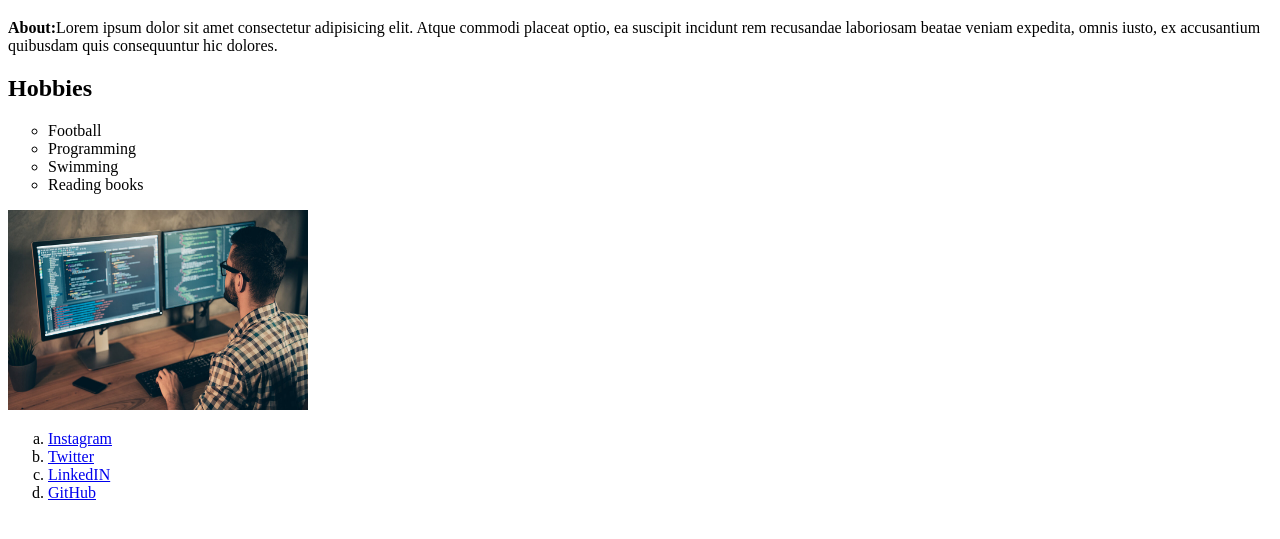
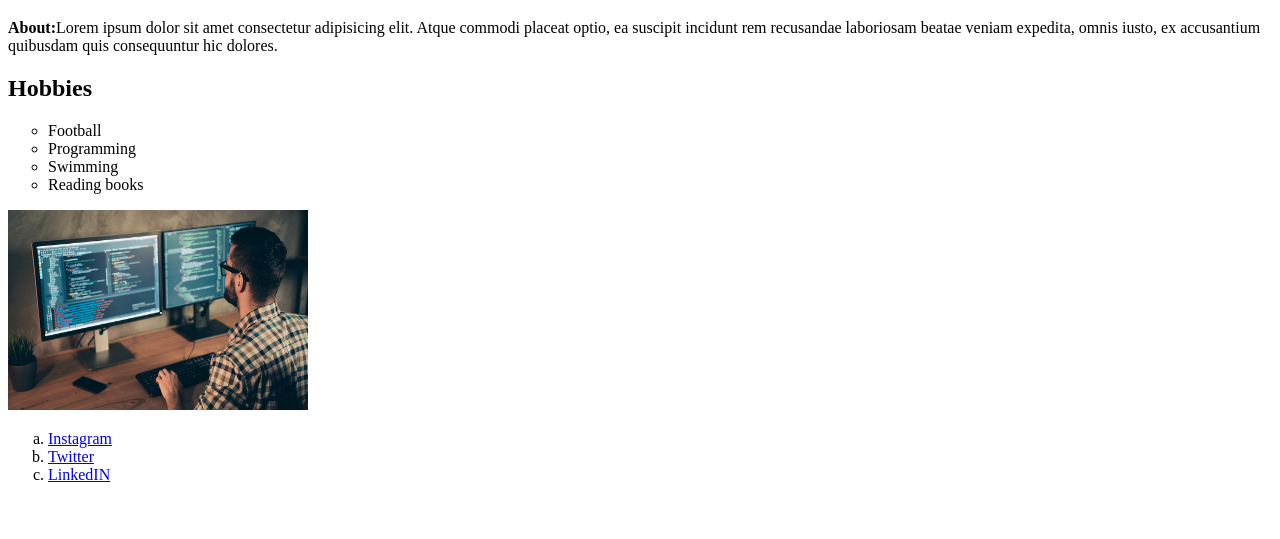
Before and after one commit to VefaKazimova/BF103, a plain HTML site: page tapsiriq1.html in a window 1280 px wide. Shown: the part 61-600 px from the top of the page. Drawn offline with Linux system fonts and the light colour scheme.

Commit message:
tapsiriq1.html file is modified,task.html file is modified

```diff
--- a/tapsiriq1.html
+++ b/tapsiriq1.html
@@ -26,9 +26,7 @@
         <li>
             <a href="https://az.linkedin.com/?original_referer=https%3A%2F%2Fwww.google.com%2F">LinkedIN</a>
         </li>
-        <li>
-            <a href="https://github.com/">GitHub</a>
-        </li>
+
       </ol>
 </body>
 </html>
```
Also changed, not shown: task.html (+3 -3 lines).
